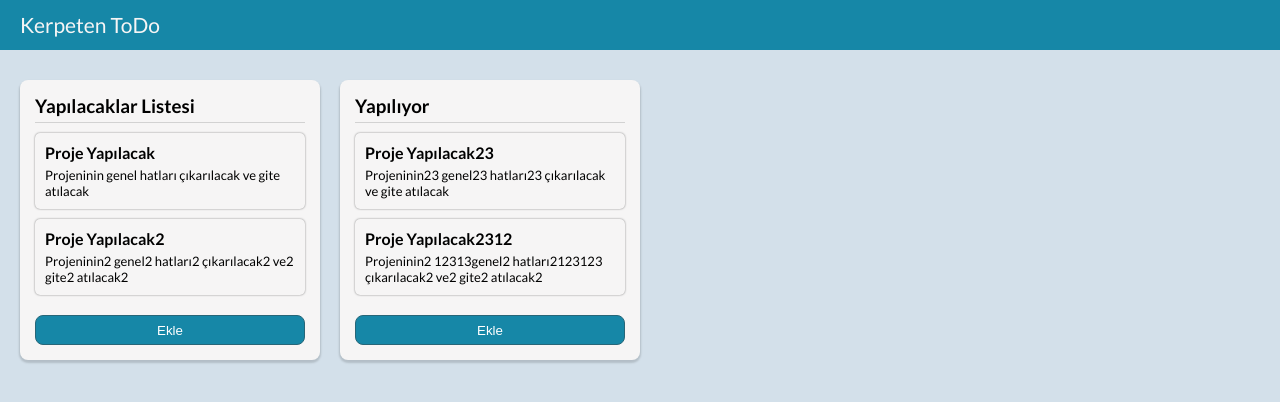
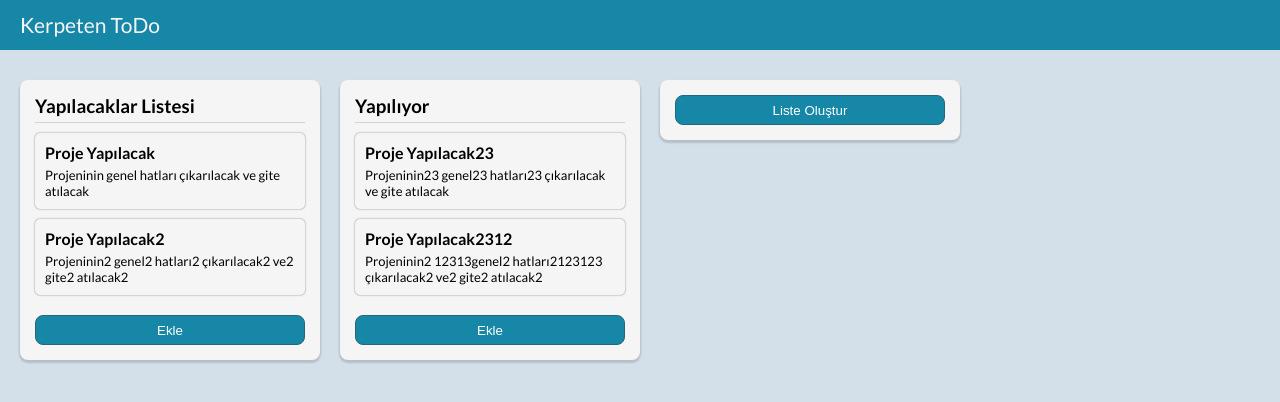
Before and after one commit to eminuzn/vue-todo, a Vue app in the folder vue-todo/: page / in a window 1280 px wide. Shown: the top 402 px of the page. Built offline with nearby package versions, Linux system fonts and the light colour scheme.

Commit message:
add List done

```diff
--- a/vue-todo/public/index.html
+++ b/vue-todo/public/index.html
@@ -1,17 +1,22 @@
 <!DOCTYPE html>
 <html lang="en">
+
 <head>
   <meta charset="utf-8">
   <meta http-equiv="X-UA-Compatible" content="IE=edge">
   <meta name="viewport" content="width=device-width,initial-scale=1.0">
   <link rel="icon" href="<%= BASE_URL %>favicon.ico">
+  <link rel="stylesheet" href="./main.css">
   <title>vue-todo</title>
 </head>
+
 <body>
   <noscript>
-      <strong>We're sorry but vue-todo doesn't work properly without JavaScript enabled. Please enable it to continue.</strong>
+    <strong>We're sorry but vue-todo doesn't work properly without JavaScript enabled. Please enable it to
+      continue.</strong>
   </noscript>
   <div id="app"></div>
   <!-- built files will be auto injected -->
 </body>
+
 </html>
--- /dev/null
+++ b/vue-todo/public/main.css
@@ -0,0 +1,24 @@
+@import url('https://fonts.googleapis.com/css2?family=Lato:ital,wght@0,300;0,400;0,700;0,900;1,300;1,400;1,700;1,900&display=swap');
+*{
+  box-sizing: border-box;
+  margin: 0;
+  padding: 0;
+}
+body{
+  background: #d3e0ea;
+  font-family: 'Lato', sans-serif;
+}
+.list-container{
+  background: #f6f5f5;
+  width: 300px;
+  min-width: 300px;
+  margin: 10px 10px;
+  border-radius: 8px;
+  height: fit-content;
+  padding: 15px;
+  box-shadow: 0px 2px 2px 1px rgba(0,0,0,0.15);
+}
+#app{
+  width: fit-content;
+  min-width: 100%;
+}
--- a/vue-todo/src/App.vue
+++ b/vue-todo/src/App.vue
@@ -32,14 +32,5 @@ export default {
 </script>
 
 <style>
-  @import url('https://fonts.googleapis.com/css2?family=Lato:ital,wght@0,300;0,400;0,700;0,900;1,300;1,400;1,700;1,900&display=swap');
-  *{
-    box-sizing: border-box;
-    margin: 0;
-    padding: 0;
-  }
-  body{
-    background: #d3e0ea;
-    font-family: 'Lato', sans-serif;
-  }
+
 </style>
--- /dev/null
+++ b/vue-todo/src/components/list/AddList.vue
@@ -0,0 +1,86 @@
+<template>
+  <div class="list-container">
+    <button v-if="!isAddFormActive" @click="isAddFormActive = !isAddFormActive">Liste Oluştur</button>
+
+    <div v-if="isAddFormActive" class="add-form">
+      <input v-model="formListName" placeholder="Başlık" type="text">
+      <div class="form-button-container">
+        <button class="submit" @click="AddList()">Oluştur</button>
+        <button class="cancel" @click="Cancel()">İptal</button>
+      </div>
+    </div>
+  </div>
+</template>
+
+<script>
+export default {
+  name:"AddList",
+  data() {
+    return {
+      isAddFormActive: false,
+      formListName:""
+    }
+  },
+  methods:{
+    AddList(){
+
+      if(this.formListName == "")
+      {
+        alert("Başlık Alanı Zorunludur")
+      }
+      else
+      {
+        this.$store.commit("addList", this.formListName)
+        this.Cancel()
+      }
+
+    },
+    Cancel(){
+        this.formListName = ""
+        this.isAddFormActive = !this.isAddFormActive
+    }
+  }
+}
+</script>
+
+<style scoped>
+  input{
+    width: 100%;
+    height: 30px;
+    padding: 0px 10px;
+    margin-bottom: 5px;
+    border-radius: 5px;
+    outline: none;
+    border: 1px solid grey;
+  }
+  input:focus{
+    border: 2px solid #1687a7;
+  }
+  button,
+  .submit,
+  .cancel{
+    width: 100%;
+    height: 30px;
+    border-radius: 8px;
+    border: 1px solid #276678;
+    outline: none;
+    cursor: pointer;
+    background: #1687a7;
+    color: white;
+    transition: all 0.3s ease-in-out;
+  }
+  .cancel{
+    width: 49%;
+    background: #a71616;
+  }
+  .submit{
+    width: 49%;
+  }
+  button:hover{
+    background: #276678;
+  }
+  .form-button-container{
+    display: flex;
+    justify-content: space-between;
+  }
+</style>
--- a/vue-todo/src/components/list/List.vue
+++ b/vue-todo/src/components/list/List.vue
@@ -2,7 +2,7 @@
   <div class="list-container">
 
     <h3>{{list.name}}</h3>
-    <div class="list">
+    <div class="tasks">
       <Task v-for="task in list.tasks" :key="task.id" :task="task" />
     </div>
 
@@ -27,17 +27,8 @@ export default {
 </script>
 
 <style scoped>
-  .list-container{
-    background: #f6f5f5;
-    max-width: 300px;
-    width: 100%;
-    margin: 10px 10px;
-    border-radius: 8px;
-    height: fit-content;
-    padding: 15px;
-    box-shadow: 0px 2px 2px 1px rgba(0,0,0,0.15);
-  }
-  .list{
+
+  .tasks{
     width: 100%;
     margin-bottom: 20px;
   }
--- a/vue-todo/src/components/shared/Main.vue
+++ b/vue-todo/src/components/shared/Main.vue
@@ -1,7 +1,7 @@
 <template>
   <main>
     <List :list="list" :key="list.id" v-for="list in lists"/>
-
+    <AddList />
 
   </main>
 </template>
@@ -9,6 +9,7 @@
 <script>
 
 import List from '../list/List'
+import AddList from '../list/AddList'
 
 export default {
   name:"Main",
@@ -16,7 +17,8 @@ export default {
     lists: Array
   },
   components: {
-    List
+    List,
+    AddList
   }
 }
 </script>
@@ -25,6 +27,8 @@ export default {
   main{
     padding: 20px 20px 20px 10px;
     display: flex;
+    width: fit-content;
+    min-width: 100%;
   }
 
 </style>
--- a/vue-todo/store/store.js
+++ b/vue-todo/store/store.js
@@ -20,6 +20,17 @@ export default new Vuex.Store({
         description: taskData.taskDesc
       }
       state.lists.find(x=>x.id == taskData.listId).tasks.push(task)
+    },
+    addList(state, listName){
+
+      let list = {
+        id: Math.floor(Math.random() * 1000),
+        name: listName,
+        tasks : []
+      }
+
+      state.lists.push(list)
+
     }
   }
 })
```
Lines whose indentation alone changed are shown as unchanged.
